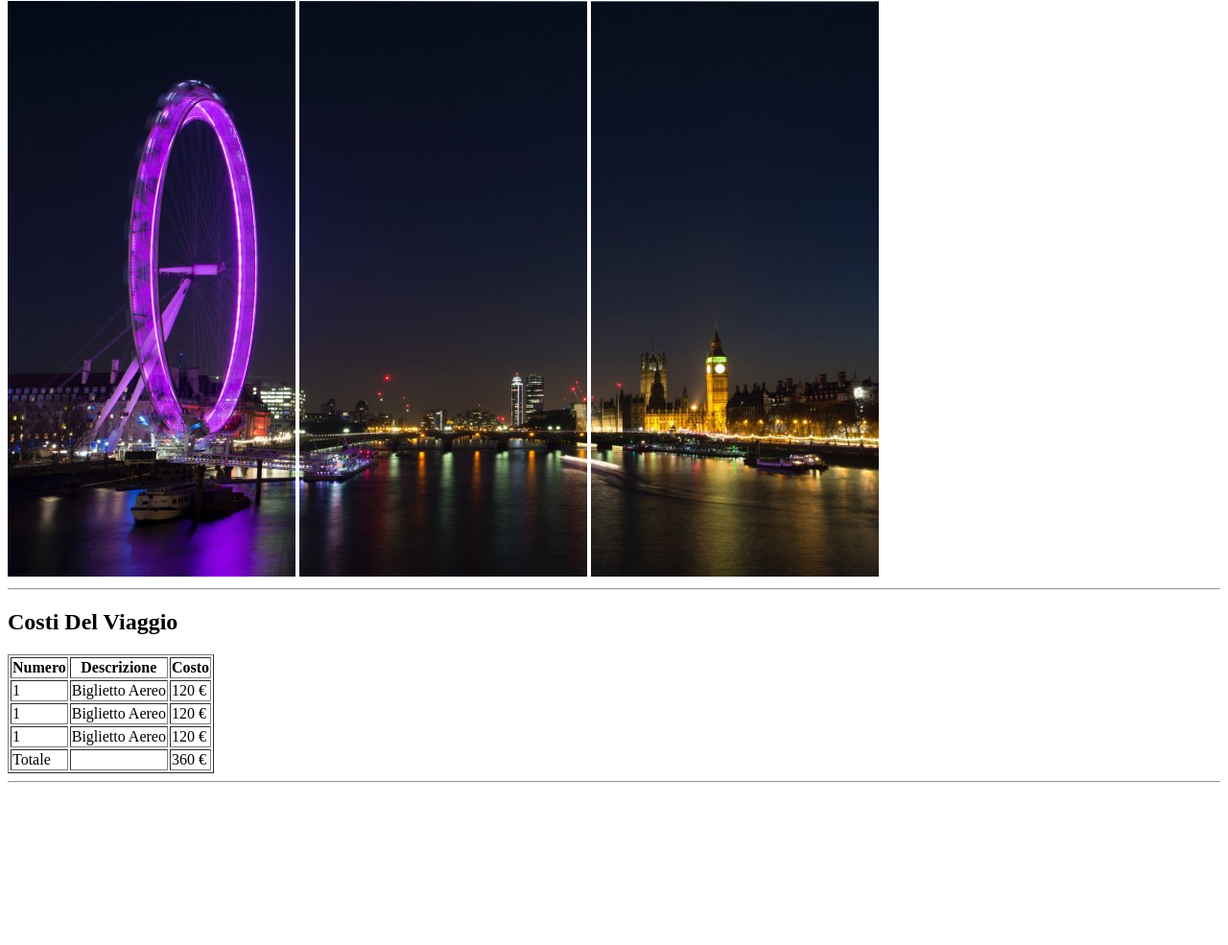
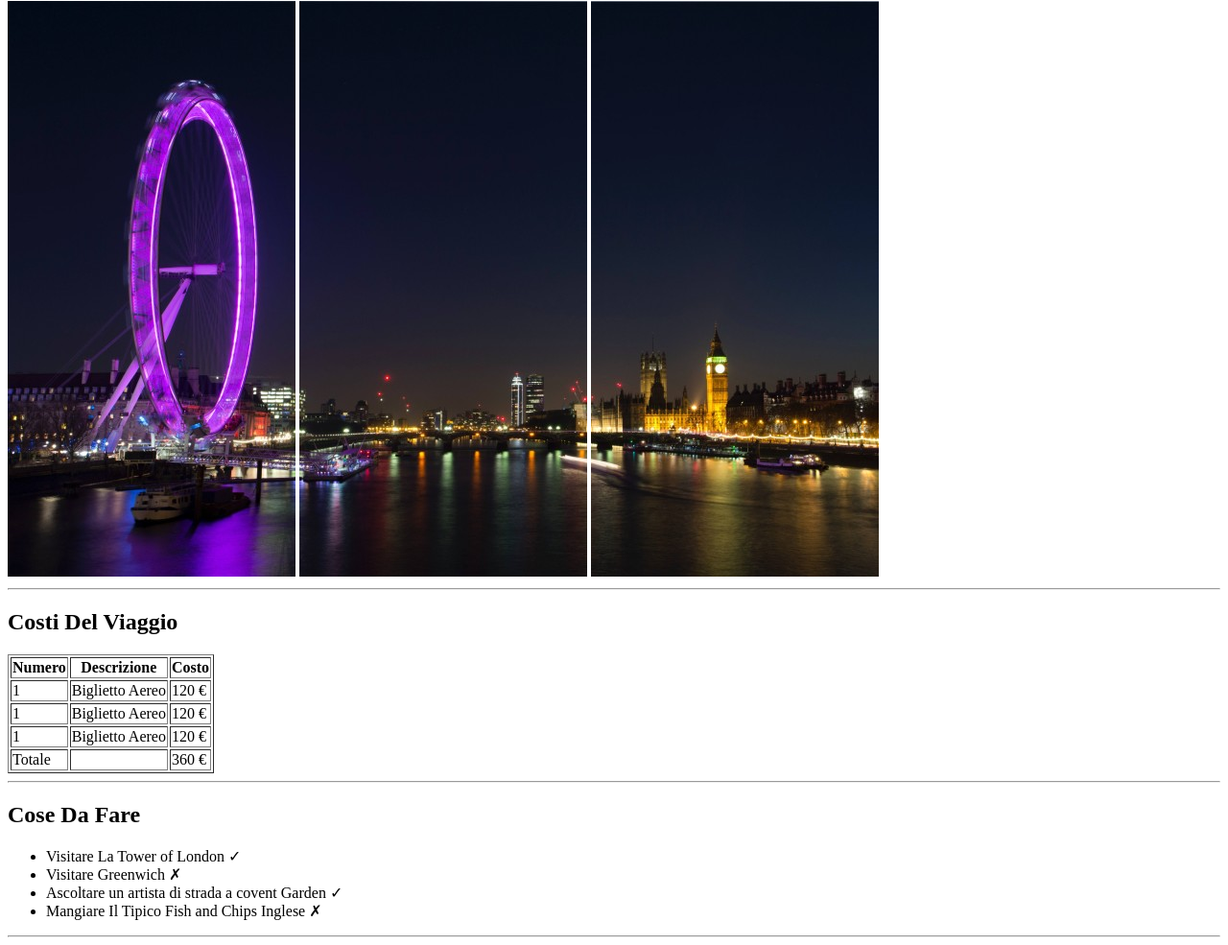
Before and after one commit to Tibaldi-Nicol/html-london-trip, a plain HTML site: page index.html in a window 1280 px wide. Shown: the part 79-1064 px from the top of the page at 96% size. Before the commit the page ends 903 px from the top, so only its background shows below. Drawn offline with Linux system fonts and the light colour scheme.

Commit message:
[UPD]Agg.sez.cose-da-fare

```diff
--- a/index.html
+++ b/index.html
@@ -77,6 +77,25 @@
 <!--secondo divisorio-->
 
 <hr>
+<!--terza sezione cose da fare-->
+<div class="cose-da-fare">
+<!--lista non ordinata-->
+
+<h2>Cose Da Fare</h2>
+
+<ul>
+    <li>Visitare La Tower of London &#10003;</li>
+    <li>Visitare Greenwich &#10007;</li>
+    <li>Ascoltare un artista di strada a covent Garden &#10003;</li>
+    <li>Mangiare Il Tipico Fish and Chips Inglese &#10007;</li>
+</ul>
+
+
+</div>
+
+<!--terzo divisorio-->
+
+<hr>
 
 
 
```
